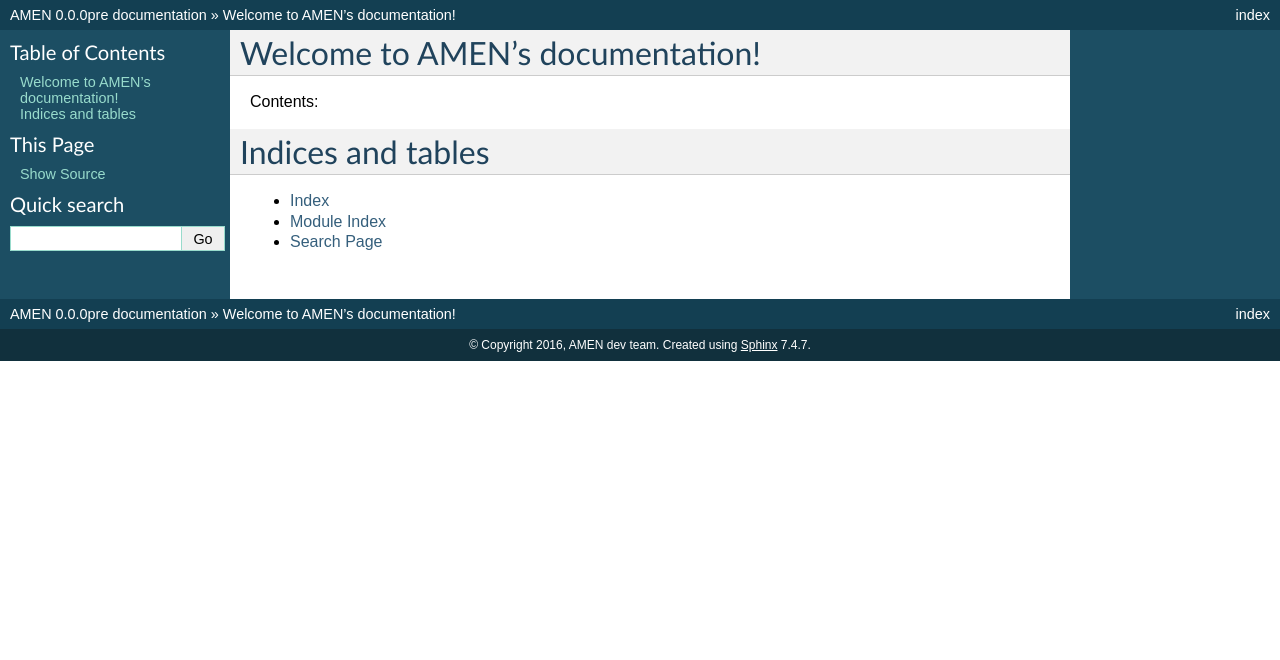
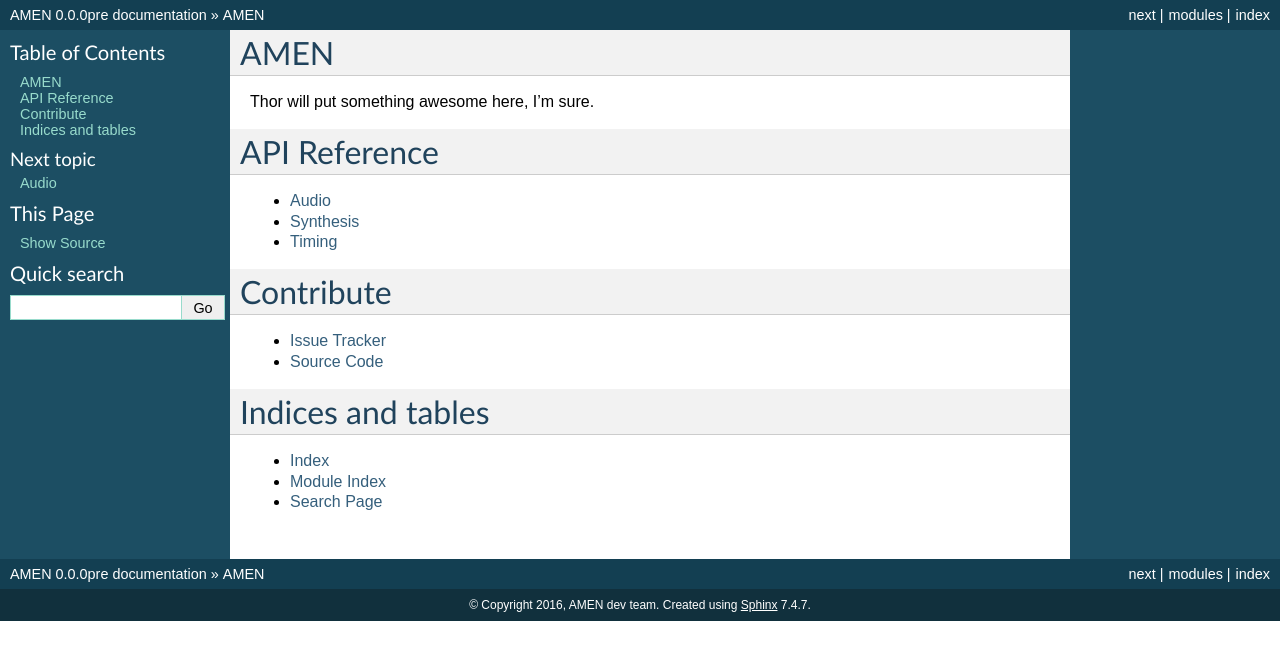
Before and after one commit to algorithmic-music-exploration/amen, a Sphinx documentation site: the page built from docs/index.rst, in a window 1280 px wide. Shown: the top 660 px of the page. Built offline with Sphinx 7.4.7, drawn with Linux system fonts in a browser that asks for light colours; the version number is read from the project's files by our own code.

Commit message:
updated docs

```diff
--- /dev/null
+++ b/docs/api.rst
@@ -0,0 +1,16 @@
+.. _api:
+
+.. module:: amen
+
+Audio
+-----
+.. autoclass:: amen.audio.Audio
+    :members:
+
+Synthesis
+---------
+.. automodule:: amen.synthesize
+    :members:
+
+Timing
+------
--- a/docs/conf.py
+++ b/docs/conf.py
@@ -60,7 +60,7 @@ copyright = '2016, AMEN dev team'
 author = 'AMEN dev team'
 
 import mock
-MOCK_MODULES = ['numpy', 'scipy', 'scipy.signal', 'pandas', 'librosa', 'soundfile']
+MOCK_MODULES = ['numpy', 'scipy', 'scipy.sparse', 'pandas', 'librosa', 'soundfile']
 sys.modules.update((mod_name, mock.Mock()) for mod_name in MOCK_MODULES)
 
 
--- a/docs/index.rst
+++ b/docs/index.rst
@@ -3,14 +3,22 @@
    You can adapt this file completely to your liking, but it should at least
    contain the root `toctree` directive.
 
-Welcome to AMEN's documentation!
-================================
+AMEN
+====
 
-Contents:
+Thor will put something awesome here, I'm sure.
 
+API Reference
+=============
 .. toctree::
    :maxdepth: 2
 
+   api
+
+Contribute
+==========
+- `Issue Tracker <http://github.com/algorithmic-music-exploration/amen/issues>`_
+- `Source Code <http://github.com/algorithmic-music-exploration/amen>`_
 
 
 Indices and tables
```
